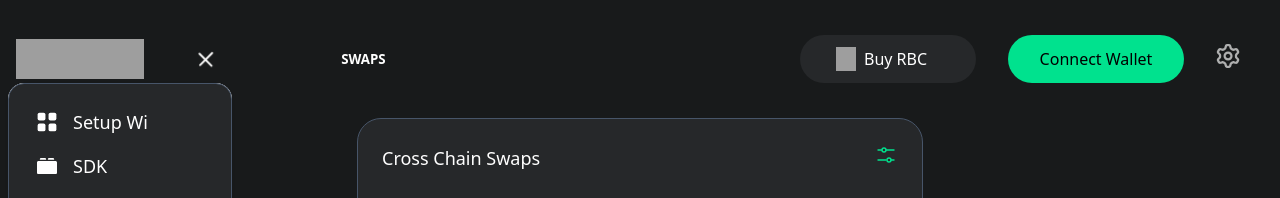
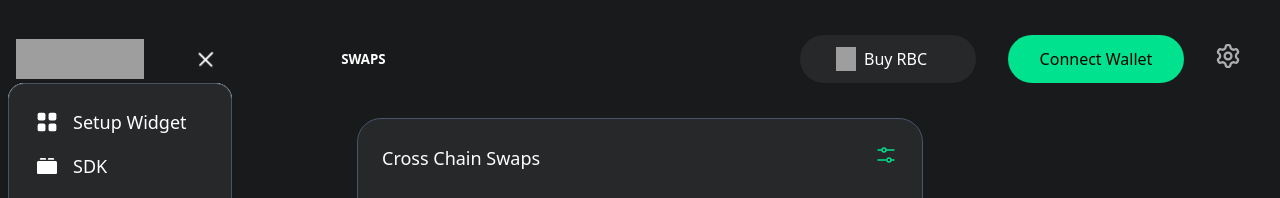
Before and after one commit to Ashutoshkr23/rubic, a Next.js app: page / in a window 1280 px wide. Both pictures are taken after a click on the button 208 px from the left and 59 px from the top of the page. Shown: the top 198 px of the page. Built offline with nearby package versions, Linux system fonts and the light colour scheme; grey boxes are pictures that could not be loaded.

Commit message:
minor text fix

```diff
--- a/components/MenuLg.jsx
+++ b/components/MenuLg.jsx
@@ -47,7 +47,7 @@ function MenuLg() {
 
             <div className='flex h-11 items-center flex-column'>
               <img className="h-5 w-5 mr-4 " src={isDarkMode ? "./icon-1.svg " : " ./icon-1-light.svg "} />
-              <h3 className={`text-lg ${isDarkMode ? "text-white" : "text-black"}`}>Setup Wi</h3>
+              <h3 className={`text-lg ${isDarkMode ? "text-white" : "text-black"}`}>Setup Widget</h3>
             </div>
             <div className='flex h-11 items-center flex-column'>
               <img className="h-5 w-5 mr-4" src={isDarkMode ? "./icon-2.svg " : " ./icon-2-light.svg "} />
```
